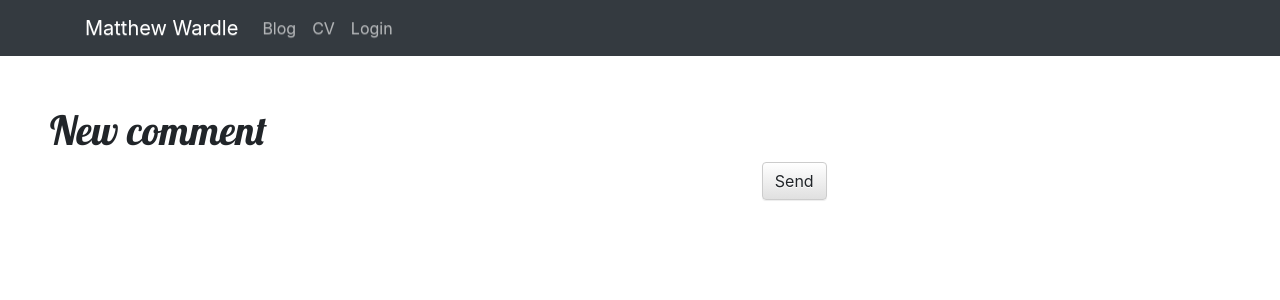
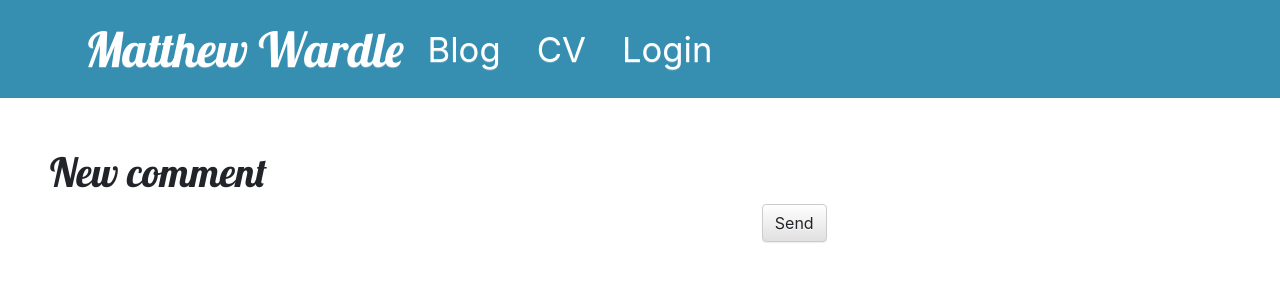
Before and after one commit to mwardle123/blog, a Django app: page /blog/post/1/comment/ in a window 1280 px wide. Shown: the top 300 px of the page. Run offline with Django 3.2, Linux system fonts and the light colour scheme; parts of the project's set-up code (start-up, migrations or seed data) failed here and were passed over; some libraries are stand-ins or nearby versions.

Commit message:
Changed look of website.:

```diff
--- a/templates/base.html
+++ b/templates/base.html
@@ -11,7 +11,7 @@
         <link href='//fonts.googleapis.com/css?family=Lobster&subset=latin,latin-ext' rel='stylesheet' type='text/css'>
         <link rel="stylesheet" href="{% static 'css/blog.css' %}">
     </head>
-    <nav class="navbar navbar-expand-sm navbar-dark bg-dark static-top navbar-toggleable-sm">
+    <nav class="navbar navbar-expand-sm navbar-custom static-top navbar-toggleable-sm">
         <div class="container">
           <a class="navbar-brand" href="{% url 'home_page' %}">Matthew Wardle</a>
           <button class="navbar-toggler navbar-toggler-right custom-toggler" type="button" data-toggle="collapse" data-target="#myNavigation" aria-controls="myNavigation" aria-expanded="false" aria-label="Toggle navigation">
```
